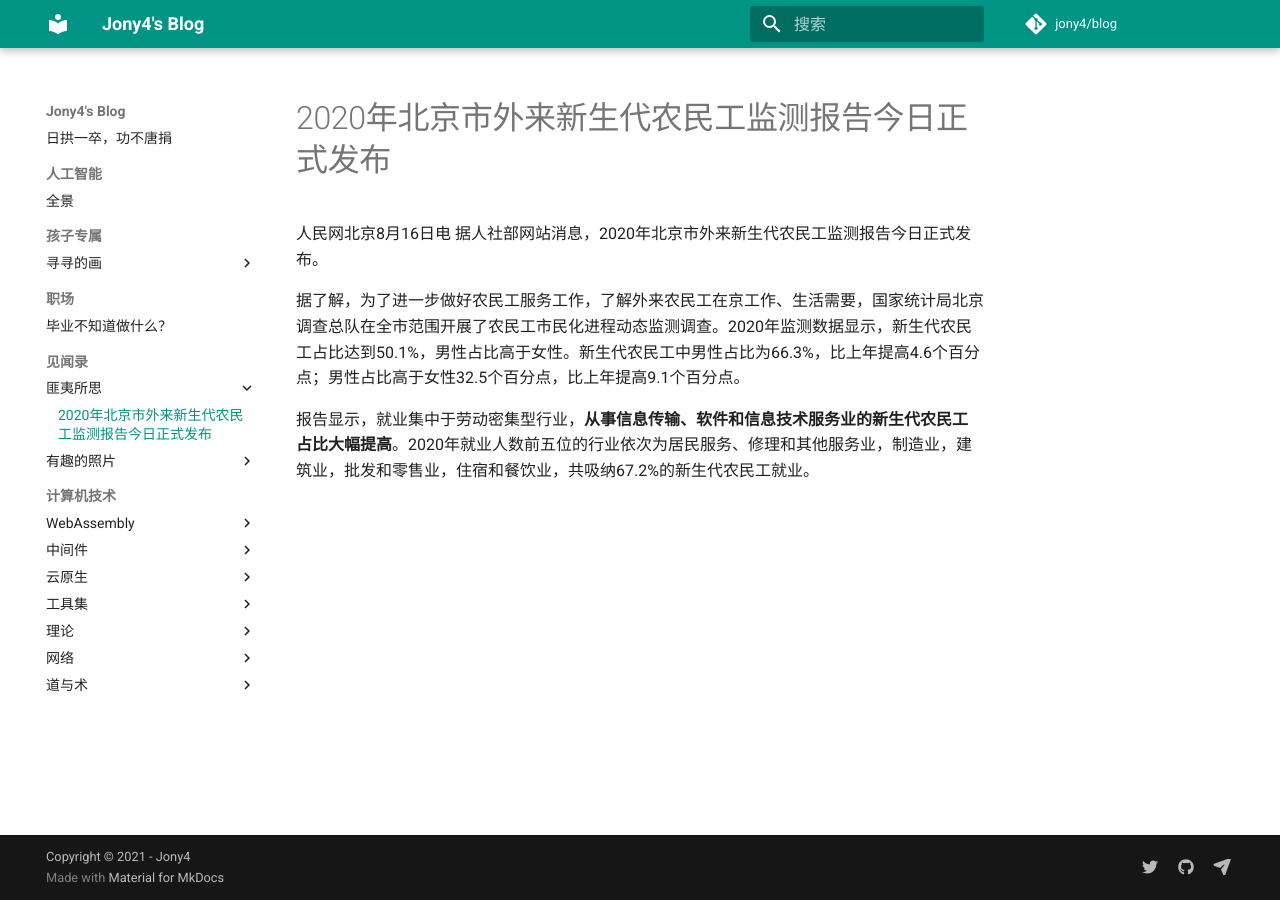
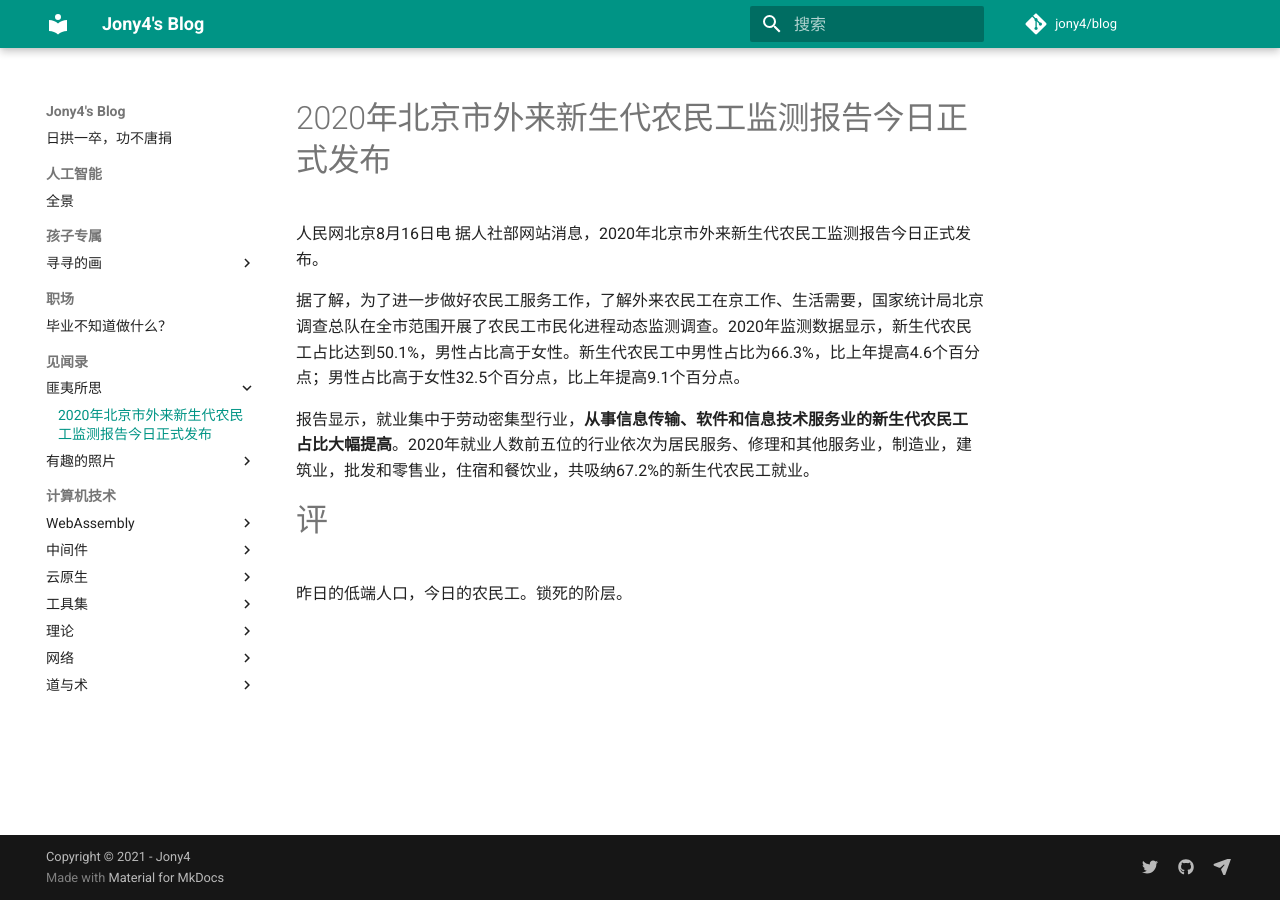
Before and after one commit to jony4/jony4, an MkDocs documentation site: the page built from docs/见闻录/匪夷所思/1.md, in a window 1280 px wide. Built offline with MkDocs 1.6.1 and Material for MkDocs 9.7.7, drawn with Linux system fonts in a browser that asks for light colours; comment, search, counter and statistics services are not loaded.

Commit message:
Update 1.md

```diff
--- a/docs/见闻录/匪夷所思/1.md
+++ b/docs/见闻录/匪夷所思/1.md
@@ -5,3 +5,7 @@
 据了解，为了进一步做好农民工服务工作，了解外来农民工在京工作、生活需要，国家统计局北京调查总队在全市范围开展了农民工市民化进程动态监测调查。2020年监测数据显示，新生代农民工占比达到50.1%，男性占比高于女性。新生代农民工中男性占比为66.3%，比上年提高4.6个百分点；男性占比高于女性32.5个百分点，比上年提高9.1个百分点。
 
 报告显示，就业集中于劳动密集型行业，**从事信息传输、软件和信息技术服务业的新生代农民工占比大幅提高**。2020年就业人数前五位的行业依次为居民服务、修理和其他服务业，制造业，建筑业，批发和零售业，住宿和餐饮业，共吸纳67.2%的新生代农民工就业。
+
+# 评
+
+昨日的低端人口，今日的农民工。锁死的阶层。
```
